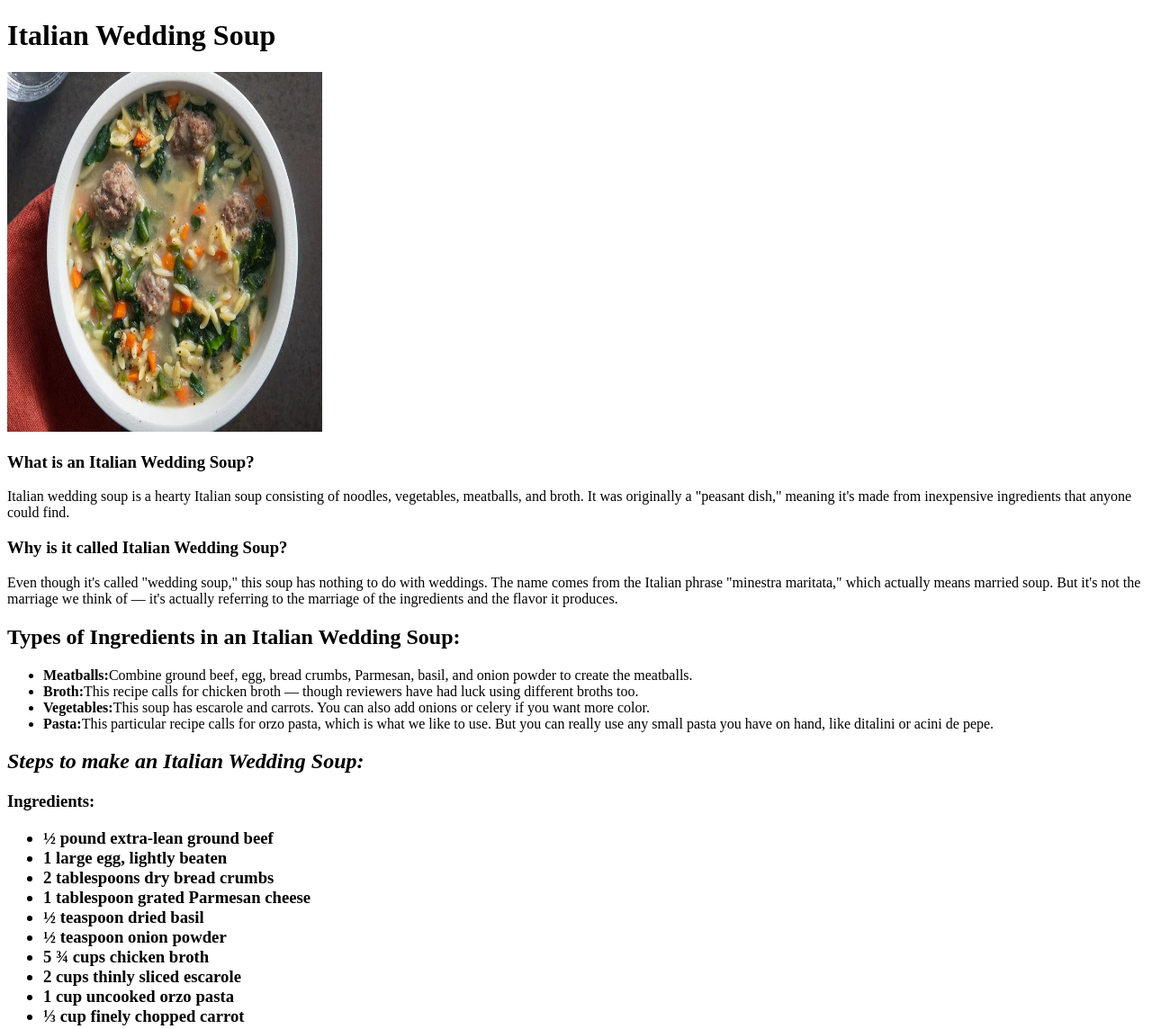
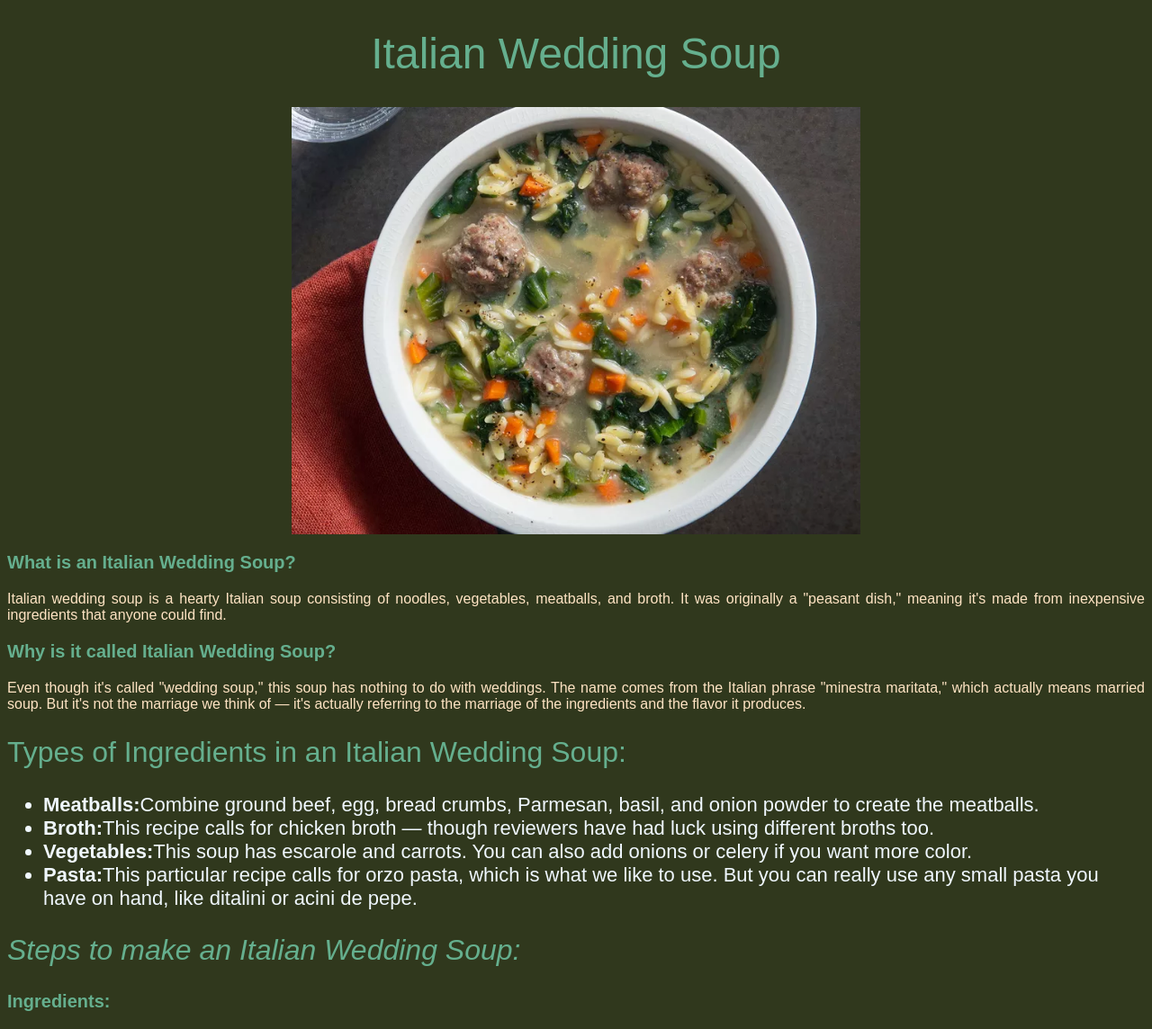
Before and after one commit to cultivatewill/odin-recipes, a plain HTML site: page recipes/ital_wed_soup.html in a window 1280 px wide. Shown: the top 1144 px of the page at 90% size. Drawn offline with Linux system fonts and the light colour scheme.

Commit message:
Add CSS file style.css as external style for all webpages in the website

```diff
--- a/recipes/ital_wed_soup.html
+++ b/recipes/ital_wed_soup.html
@@ -4,23 +4,24 @@
     <meta charset="UTF-8">
     <meta name="viewport" content="width=device-width, initial-scale=1.0">
     <title>Italian Wedding Soup Recipe</title>
+    <link rel="stylesheet" href="../style.css">
 </head>
 <body>
-    <h1>Italian Wedding Soup</h1>
-    <img src="../img/ItalianWeddingSoup.webp" alt="A Picture of steaming soup" height="400" width="350">
-    <h3><strong>What is an Italian Wedding Soup?</strong></h3>
-    <p>Italian wedding soup is a hearty Italian soup consisting of noodles, vegetables, meatballs, and broth. It was originally a "peasant dish," meaning it's made from inexpensive ingredients that anyone could find.</p>
-    <h3><strong>Why is it called Italian Wedding Soup?</strong></h3>
-    <p>Even though it's called "wedding soup," this soup has nothing to do with weddings. The name comes from the Italian phrase "minestra maritata," which actually means married soup. But it's not the marriage we think of — it's actually referring to the marriage of the ingredients and the flavor it produces.</p>
-    <h2>Types of Ingredients in an Italian Wedding Soup:</h2>
-        <ul><li><strong>Meatballs:</strong>Combine ground beef, egg, bread crumbs, Parmesan, basil, and onion powder to create the meatballs.</li>
+    <h1 class="heading one">Italian Wedding Soup</h1>
+    <img src="../img/ItalianWeddingSoup.webp" alt="A Picture of steaming soup">
+    <h3 class="heading three"><strong>What is an Italian Wedding Soup?</strong></h3>
+    <p class="para">Italian wedding soup is a hearty Italian soup consisting of noodles, vegetables, meatballs, and broth. It was originally a "peasant dish," meaning it's made from inexpensive ingredients that anyone could find.</p>
+    <h3 class="heading three"><strong>Why is it called Italian Wedding Soup?</strong></h3>
+    <p class="para">Even though it's called "wedding soup," this soup has nothing to do with weddings. The name comes from the Italian phrase "minestra maritata," which actually means married soup. But it's not the marriage we think of — it's actually referring to the marriage of the ingredients and the flavor it produces.</p>
+    <h2 class="heading two">Types of Ingredients in an Italian Wedding Soup:</h2>
+        <ul class="list one"><li><strong>Meatballs:</strong>Combine ground beef, egg, bread crumbs, Parmesan, basil, and onion powder to create the meatballs.</li>
             <li><strong>Broth:</strong>This recipe calls for chicken broth — though reviewers have had luck using different broths too.</li>
             <li><strong>Vegetables:</strong>This soup has escarole and carrots. You can also add onions or celery if you want more color.</li>
             <li><strong>Pasta:</strong>This particular recipe calls for orzo pasta, which is what we like to use. But you can really use any small pasta you have on hand, like ditalini or acini de pepe.</li>
         </ul>
-    <h2><em>Steps to make an Italian Wedding Soup:</em></h2>
-    <h3><strong>Ingredients:</strong></p>
-    <ul><li>½ pound extra-lean ground beef</li>
+    <h2 class="heading two"><em>Steps to make an Italian Wedding Soup:</em></h2>
+    <h3 class="heading three"><strong>Ingredients:</strong></p>
+    <ul class="list one"><li>½ pound extra-lean ground beef</li>
         <li>1 large egg, lightly beaten</li>
         <li>2 tablespoons dry bread crumbs</li>
         <li>1 tablespoon grated Parmesan cheese</li>
@@ -30,8 +31,8 @@
         <li>2 cups thinly sliced escarole</li>
         <li>1 cup uncooked orzo pasta</li>
         <li>⅓ cup finely chopped carrot</li></ul>
-    <h3><strong><em>Directions:</em></strong></h3>
-    <ol><li>Combine ground beef, egg, bread crumbs, Parmesan cheese, basil, and onion powder in a bowl.</li>
+    <h3 class="heading three"><strong><em>Directions:</em></strong></h3>
+    <ol class="list two"><li>Combine ground beef, egg, bread crumbs, Parmesan cheese, basil, and onion powder in a bowl.</li>
         <img src="../img/Stepone.webp" alt="A beef mixture"><li>Shape beef mixture into 3/4-inch balls and place on a parchment-lined tray.</li>
         <img src="../img/steptwo.webp" alt="Ball Shaped Beef Mixture"><li>Heat broth in a large pot over medium-high heat until boiling. Stir in escarole, orzo, carrot, and meatballs and return to boil. Reduce heat to medium and cook at slow boil, stirring frequently to prevent sticking, until pasta is tender yet firm to the bite, about 10 minutes.</li>
         <img src="../img/stepthree.webp" alt="Broth and Beef Mix boiling in a pan"><li>Serve hot and enjoy!</li>
--- /dev/null
+++ b/style.css
@@ -0,0 +1,50 @@
+body{
+    font-family: "Salsa" , sans-serif;
+    background-color: rgb(48, 56, 29);
+}
+.heading{
+    color: rgb(101, 175, 142);
+    text-align: center;
+    font-size: 3rem;
+    font-weight: 200;
+}
+.list{
+    color: aliceblue;
+    font-size: 1.5rem;
+    text-align: center;
+}
+a:link{
+    color: aliceblue;
+}
+a:visited{
+    color: antiquewhite;
+}
+.heading.two{
+font-size: 2rem;
+text-align: left;
+}
+.list.one ,.list.two{
+    text-align: left;
+    font-size: 22px;
+}
+img{
+ margin-left: auto;
+ margin-right: auto;
+ width: 50%;
+ display: block;
+}
+
+.para {
+    color: bisque;
+    text-align: justify;
+}
+.heading.three{
+    font-size: 1.25rem;
+    text-align: left;
+}
+.finish {
+    color: blueviolet;
+    font-weight: 700;
+    text-align: center;
+    font-size: large;
+}
```
Also changed, not shown: index.html (+6 -2 lines), recipes/baked_oatmeal.html (+9 -8 lines), recipes/easy_salad.html (+6 -5 lines).
